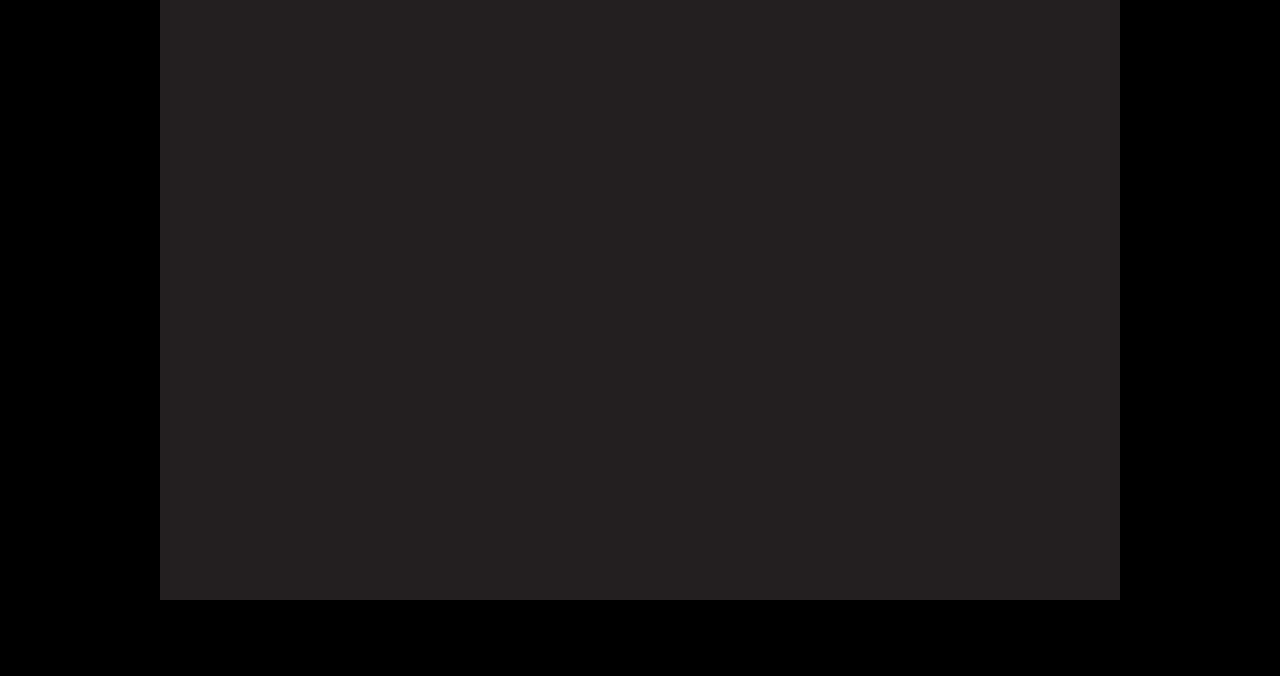
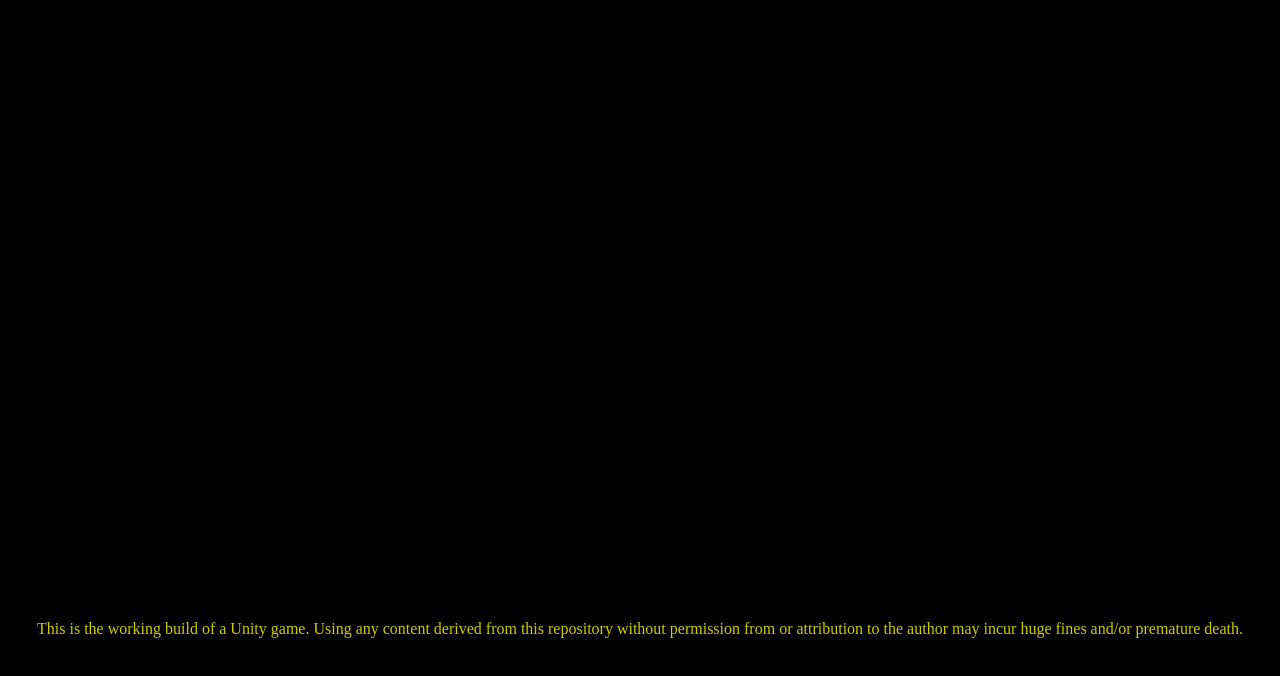
Before and after one commit to cmasta9/mur-derby, a plain HTML site: page index.html in a window 1280 px wide. Drawn offline with Linux system fonts and the light colour scheme; no server answers.

Commit message:
text color (9/22)

```diff
--- a/index.html
+++ b/index.html
@@ -5,8 +5,8 @@
     <meta http-equiv="Content-Type" content="text/html; charset=utf-8">
     <title>Unity Web Player | mur-derby</title>
   </head>
-  <body style="text-align: center; padding: 0; border: 0; margin: 0; background: #000000;">
-    <canvas id="unity-canvas" width=960 height=600 tabindex="-1" style="width: 960px; height: 600px; background: #231F20"></canvas>
+  <body style="text-align: center; padding: 0; border: 0; margin: 0; background: #000000; color: #CCCC00;">
+    <canvas id="unity-canvas" width=960 height=600 tabindex="-1" style="width: 960px; height: 600px; background: #000000"></canvas>
     <script src="Build/build.loader.js"></script>
     <script>
       if (/iPhone|iPad|iPod|Android/i.test(navigator.userAgent)) {
```
